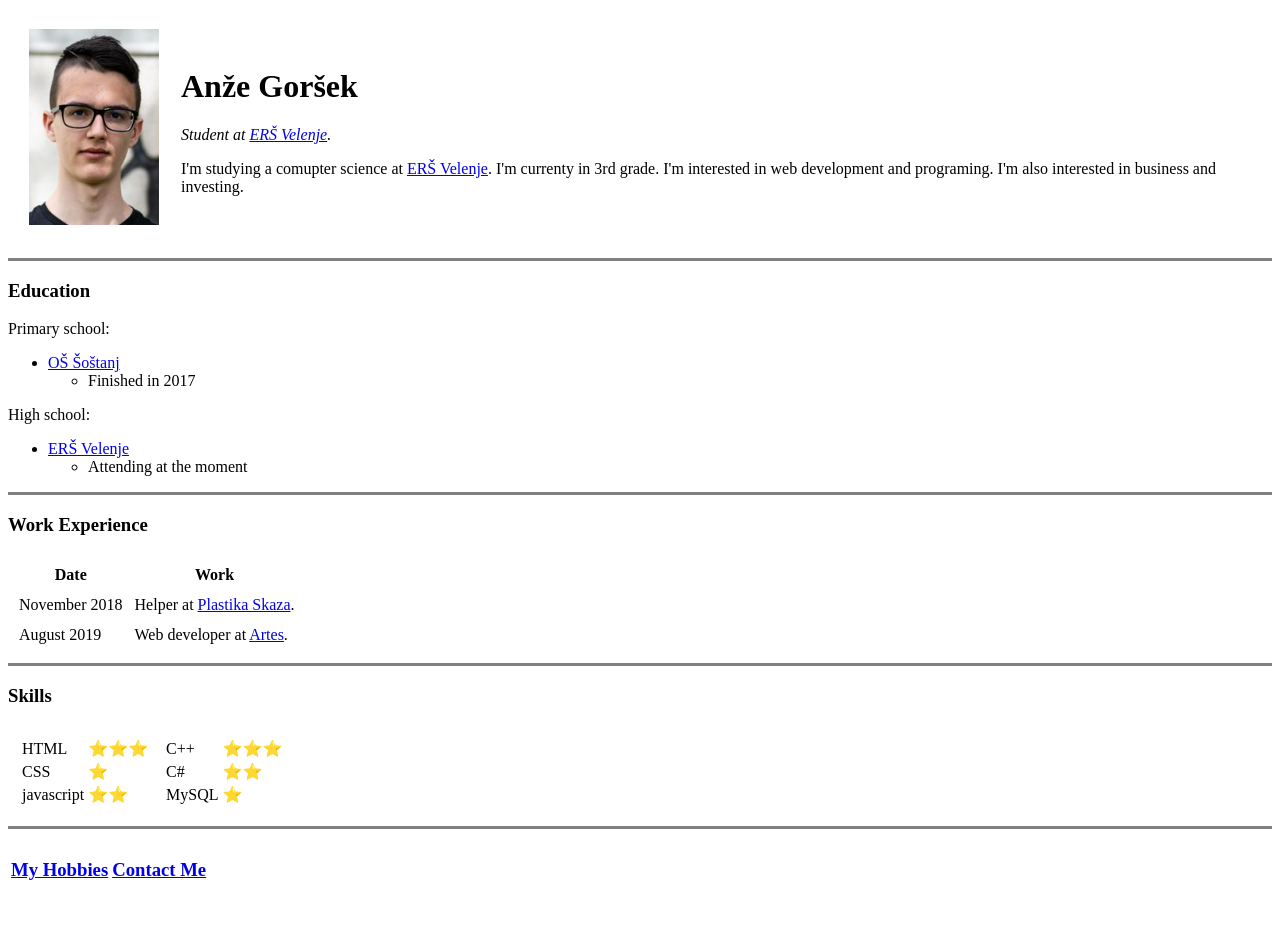
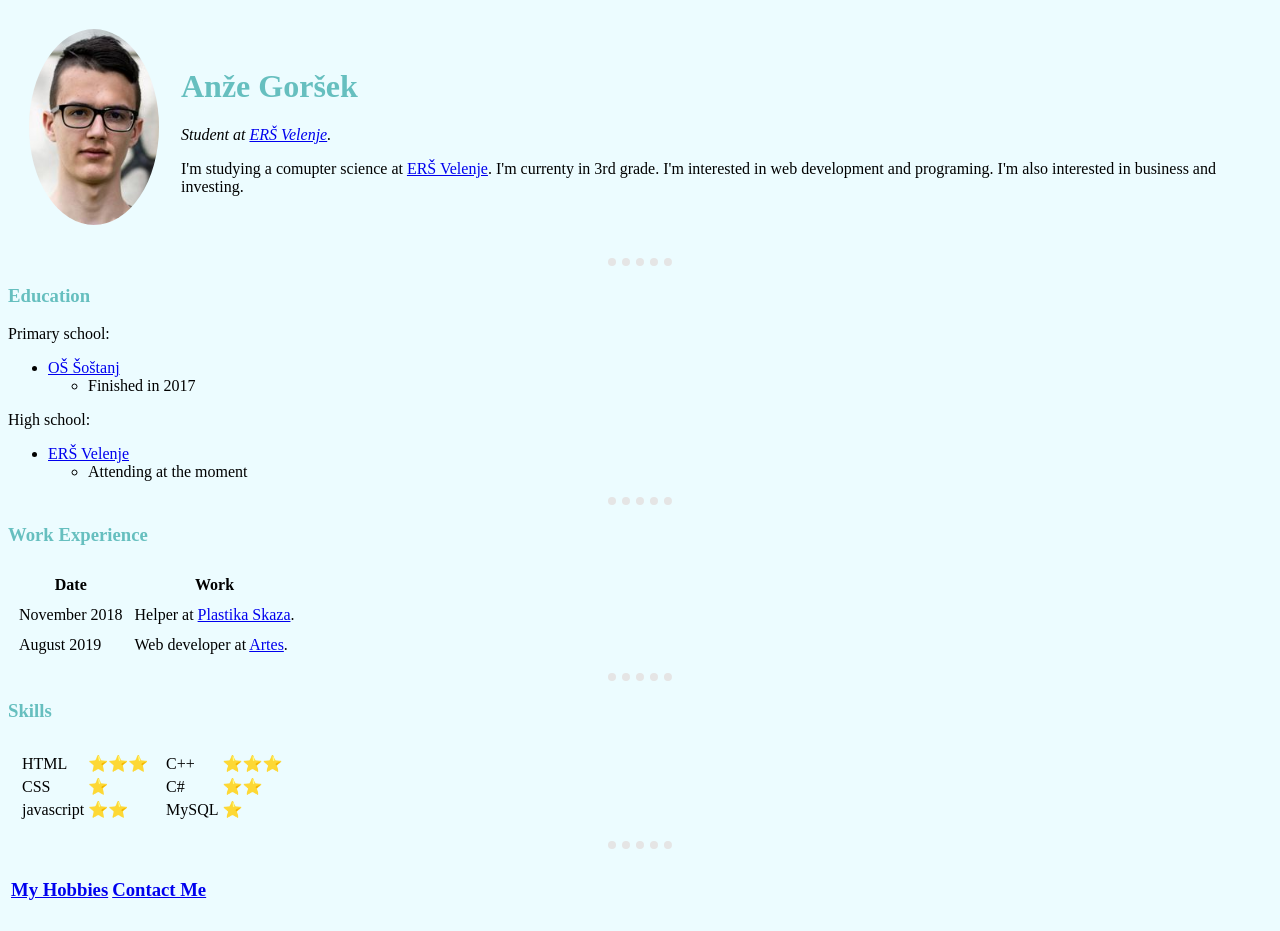
Before and after one commit to anze285/cv, a plain HTML site: page index.html in a window 1280 px wide. Drawn offline with Linux system fonts and the light colour scheme.

Commit message:
updated everything

```diff
--- /dev/null
+++ b/css/styles.css
@@ -0,0 +1,22 @@
+body {
+  background-color: #ecfcff;
+}
+
+hr {
+  border-style: none;
+  border-top: 8px dotted;
+  border-top-color: #e5e5e5;
+  width: 5%;
+}
+
+h1 {
+  color: #66bfbf;
+}
+
+h3 {
+  color: #66bfbf;
+}
+
+.profile-picture{
+  border-radius: 100%;
+}
--- a/index.html
+++ b/index.html
@@ -3,14 +3,15 @@
 
 <head>
   <meta charset="utf-8">
-  <meta name="keywords" content="Anže Goršek">
+  <meta name="keywords" content="Anže Goršek's personal Site">
   <meta name="author" content="Anže Goršek">
   <title>Anže's Personal Site</title>
+  <link rel="stylesheet" href="css/styles.css">
 </head>
 
 <body>
   <table cellspacing="20">
-    <td> <img src="photos/anze.PNG" alt="Anže Goršek's profile picture"></td>
+    <td> <img class="profile-picture" src="photos/anze.PNG" alt="Anže Goršek's profile picture"></td>
     <td>
       <h1>Anže Goršek</h1>
       <p><em>Student at <a href="https://ers.scv.si">ERŠ Velenje</a>.</em></p>
@@ -23,7 +24,7 @@
   </table>
 
 
-  <hr size="3" noshade>
+  <hr>
   <h3>Education</h3>
   <p>Primary school:</p>
   <ul>
@@ -40,7 +41,7 @@
       <li>Attending at the moment</li>
     </ul>
   </ul>
-  <hr size="3" noshade>
+  <hr>
   <h3>Work Experience</h3>
   <table cellspacing="10">
     <thead>
@@ -60,7 +61,7 @@
       </tr>
     </tbody>
   </table>
-  <hr size="3" noshade>
+  <hr>
   <h3>Skills</h3>
   <table cellspacing="10">
     <tr>
@@ -98,7 +99,7 @@
     </tr>
   </table>
 
-  <hr size="3" noshade>
+  <hr>
   <table>
     <tr>
       <td><h3><a href="myHobbies.html">My Hobbies</a></h3></td>
```
Also changed, not shown: contact.html (+3 -2 lines), myHobbies.html (+3 -2 lines).
